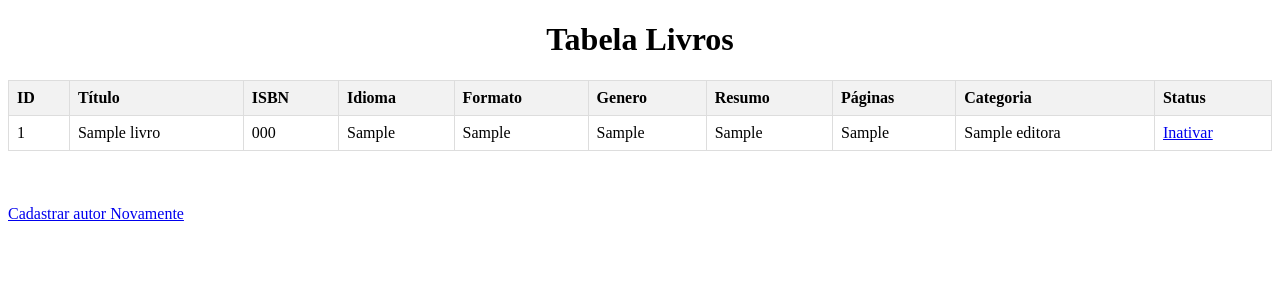
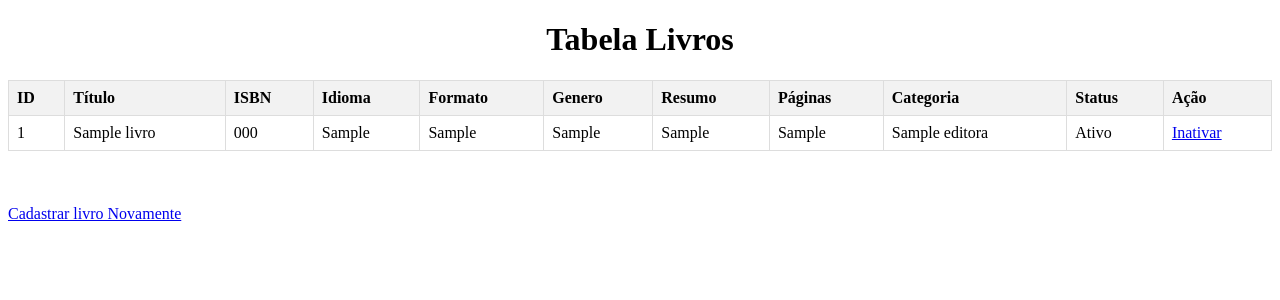
Before and after one commit to Brain-House/MrBooks, a PHP site: page /listar_livros.php in a window 1280 px wide. Shown: the part 54-354 px from the top of the page. Run offline with PHP 8.4, Linux system fonts and the light colour scheme; tables that the repository leaves empty or names only in its code hold one stand-in row (values such as "Sample post").

Commit message:
Update PHP

```diff
--- a/PHP/Models/EditoraDAO.php
+++ b/PHP/Models/EditoraDAO.php
@@ -36,7 +36,7 @@ class EditoraDAO extends Conexao{
 
     public function alterar_status_editora($editora)
     {
-        $sql = "UPDATE autores SET aut_status = ? WHERE aut_id = ?";
+        $sql = "UPDATE editoras SET edi_status = ? WHERE edi_id = ?";
 
 		$stm = $this->db->prepare($sql);
 
--- a/PHP/Models/LivroDAO.php
+++ b/PHP/Models/LivroDAO.php
@@ -22,6 +22,19 @@ class LivroDAO extends Conexao{
 		$this->db = null;
 	}
 
+    public function alterar_status_livros($Livro){
+        $sql = "UPDATE livros SET liv_status = ? WHERE liv_id = ?";
+
+		$stm = $this->db->prepare($sql);
+
+		$stm -> bindValue(1, $Livro -> getLiv_status());
+		$stm -> bindValue(2, $Livro -> getLiv_id());
+
+		$stm -> execute();
+
+		$this -> db = null;
+    }
+
     public function buscar_todos()
 {
     $sql = "SELECT l.*, e.edi_nome AS nome_editora FROM livros l JOIN editoras e ON l.liv_edi_id = e.edi_id";
--- a/PHP/Views/listar_autores.php
+++ b/PHP/Views/listar_autores.php
@@ -82,9 +82,9 @@ echo "<table style='border-collapse: collapse; width: 100%; border: 1px solid #d
         <td style='border: 1px solid #dddddd; text-align: left; padding: 8px;'>{$dado->aut_status}</td>
         <td style='border: 1px solid #dddddd; text-align: left; padding: 8px;'>";
         if($dado->aut_status == "Ativo") {
-            echo "<a href='alterar_status.php?aut_id={$dado -> aut_id}&aut_status=Inativo' class='btn btn-warning'>Inativar</a>";
+            echo "<a href='alterar_status.php?aut_id={$dado -> aut_id}&aut_status=Inativo'>Inativar</a>";
         } else {
-            echo "<a href='alterar_status.php?aut_id={$dado -> aut_id}&aut_status=Ativo' class='btn btn-warning'>Ativar</a>";
+            echo "<a href='alterar_status.php?aut_id={$dado -> aut_id}&aut_status=Ativo'>Ativar</a>";
         }
         echo "
         </td>
--- a/PHP/Views/listar_livros.php
+++ b/PHP/Views/listar_livros.php
@@ -79,26 +79,28 @@ echo "<table style='border-collapse: collapse; width: 100%; border: 1px solid #d
             <th style='border: 1px solid #dddddd; text-align: left; padding: 8px;'>Páginas</th>
             <th style='border: 1px solid #dddddd; text-align: left; padding: 8px;'>Categoria</th>
             <th style='border: 1px solid #dddddd; text-align: left; padding: 8px;'>Status</th>
+            <th style='border: 1px solid #dddddd; text-align: left; padding: 8px;'>Ação</th>
         </tr>
     </thead>
     <tbody>";
 
-    foreach ($livro as $dado) {
+    foreach ($livro as $livro) {
         echo "<tr>
-        <td style='border: 1px solid #dddddd; text-align: left; padding: 8px;'>{$dado->liv_id}</td>
-        <td style='border: 1px solid #dddddd; text-align: left; padding: 8px;'>{$dado->liv_titulo}</td>
-        <td style='border: 1px solid #dddddd; text-align: left; padding: 8px;'>{$dado->liv_isbn}</td>
-        <td style='border: 1px solid #dddddd; text-align: left; padding: 8px;'>{$dado->liv_idioma}</td>
-        <td style='border: 1px solid #dddddd; text-align: left; padding: 8px;'>{$dado->liv_formato}</td>
-        <td style='border: 1px solid #dddddd; text-align: left; padding: 8px;'>{$dado->liv_genero}</td>
-        <td style='border: 1px solid #dddddd; text-align: left; padding: 8px;'>{$dado->liv_resumo}</td>
-        <td style='border: 1px solid #dddddd; text-align: left; padding: 8px;'>{$dado->liv_numpagi}</td>
-        <td style='border: 1px solid #dddddd; text-align: left; padding: 8px;'>{$dado->nome_editora}</td>
+        <td style='border: 1px solid #dddddd; text-align: left; padding: 8px;'>{$livro->liv_id}</td>
+        <td style='border: 1px solid #dddddd; text-align: left; padding: 8px;'>{$livro->liv_titulo}</td>
+        <td style='border: 1px solid #dddddd; text-align: left; padding: 8px;'>{$livro->liv_isbn}</td>
+        <td style='border: 1px solid #dddddd; text-align: left; padding: 8px;'>{$livro->liv_idioma}</td>
+        <td style='border: 1px solid #dddddd; text-align: left; padding: 8px;'>{$livro->liv_formato}</td>
+        <td style='border: 1px solid #dddddd; text-align: left; padding: 8px;'>{$livro->liv_genero}</td>
+        <td style='border: 1px solid #dddddd; text-align: left; padding: 8px;'>{$livro->liv_resumo}</td>
+        <td style='border: 1px solid #dddddd; text-align: left; padding: 8px;'>{$livro->liv_numpagi}</td>
+        <td style='border: 1px solid #dddddd; text-align: left; padding: 8px;'>{$livro->nome_editora}</td>
+        <td style='border: 1px solid #dddddd; text-align: left; padding: 8px;'>{$livro->liv_status}</td>
         <td style='border: 1px solid #dddddd; text-align: left; padding: 8px;'>";
-        if($dado->liv_status == "Ativo") {
-            echo "<a href='alterar_status.php?liv_id={$dado -> liv_status}&aut_status=Inativo' class='btn btn-warning'>Inativar</a>";
+        if($livro->liv_status == "Ativo") {
+            echo "<a href='alterar_status_livro.php?liv_id={$livro -> liv_id}&liv_status=Inativo'>Inativar</a>";
         } else {
-            echo "<a href='alterar_status.php?liv_id={$dado -> liv_status}&aut_status=Ativo' class='btn btn-warning'>Ativar</a>";
+            echo "<a href='alterar_status_livro.php?liv_id={$livro -> liv_id}&liv_status=Ativo'>Ativar</a>";
         }
         echo "
         </td>
@@ -109,7 +111,7 @@ echo "<table style='border-collapse: collapse; width: 100%; border: 1px solid #d
 
     echo "<br><br><br>";
 
-    echo "<a href = 'form_autor.php'>Cadastrar autor Novamente</a>";
+    echo "<a href = 'form_livro.php'>Cadastrar livro Novamente</a>";
 
 
 ?>
```
Also changed, not shown: PHP/Views/alterar_status_editora.php (added, +17 -0 lines), PHP/Views/alterar_status_livro.php (added, +17 -0 lines), PHP/Views/listar_editoras.php (+7 -7 lines).
